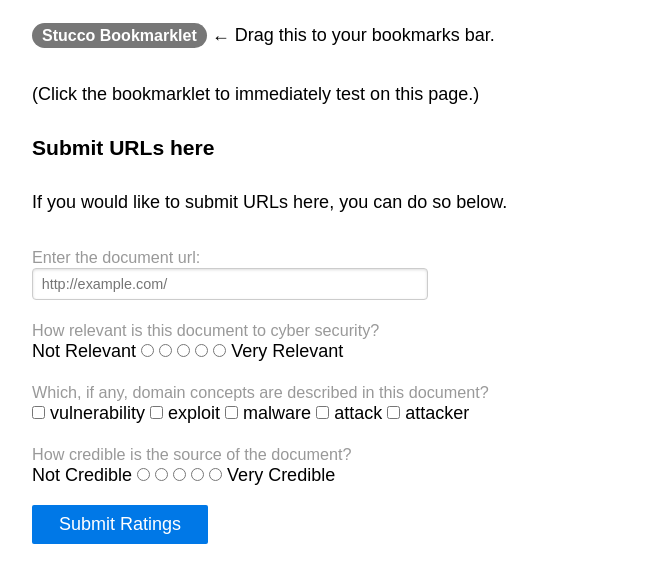
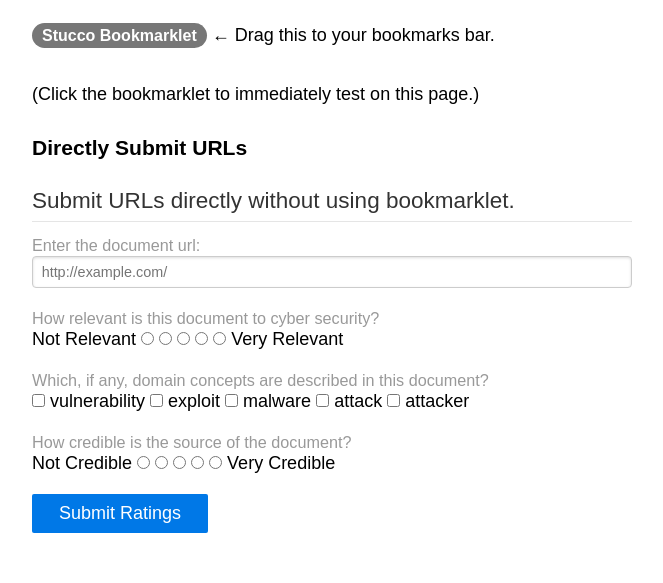
Before and after one commit to stucco-archive/bookmarklet, a website: page public/index.html in a window 1280 px wide. Both pictures are taken after typing "name@example.com" into the empty fields and a click on the button "Create ID". Shown: the part 135-718 px from the top of the page, without its empty margins (308-971 px from the left). Drawn offline with Linux system fonts and the light colour scheme.

Commit message:
changed layout a little for header on direct submit

```diff
--- a/public/index.html
+++ b/public/index.html
@@ -54,19 +54,18 @@
 
   <p id="clickTest">(Click the bookmarklet to immediately test on this page.)</p>
 
-<h3> Submit URLs here </h3>
-<p>
-If you would like to submit URLs here, you can do so below.
-</p>
+<h3>Directly Submit URLs</h3>
 
 <div id="backupForm">
 <form class='pure-form'>
+
+<legend>Submit URLs directly without using bookmarklet.</legend>
 
 <fieldset>
   <div class="label-block">
     <label for="document-url">Enter the document url:</label>
   </div>
-  <input type="text" id="url" name="document-url" class="pure-input-2-3" placeholder="http://example.com/" required>
+  <input type="text" id="url" name="document-url" class="pure-input-1" placeholder="http://example.com/" required>
 </fieldset>
 
 <fieldset>
```
